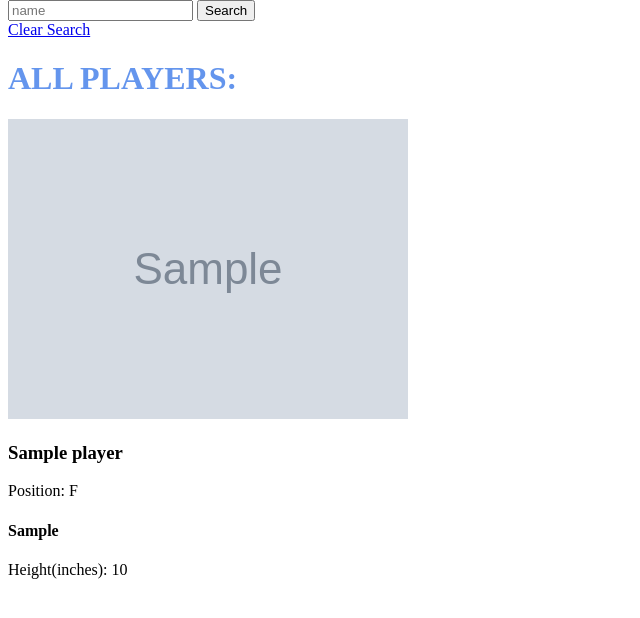
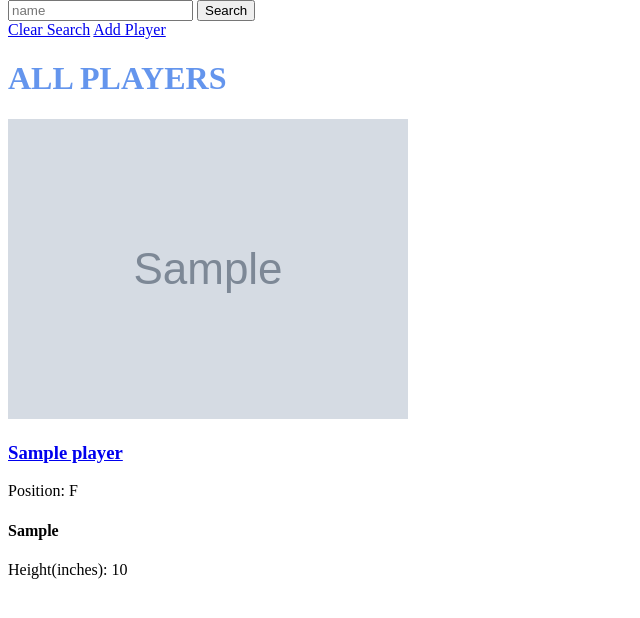
Before and after one commit to nabilk11/django-finch-collector, a Django app: page /players/ in a window 1280 px wide. Shown: the part 26-644 px from the top of the page, without its empty margins (0-640 px from the left). Run offline with Django 4.2, Linux system fonts and the light colour scheme; tables that the repository leaves empty hold one stand-in row (values such as "Sample post"); grey boxes marked "Sample" are stand-in pictures.

Commit message:
player_details page rendered

```diff
--- a/main_app/templates/players.html
+++ b/main_app/templates/players.html
@@ -10,13 +10,16 @@
             <input type="submit" value="Search" />
         </div>
         <a href="{% url 'players' %}">Clear Search</a>
+        <a href="{% url 'add_player' %}">Add Player</a>
     </form>
 
-    <h1>ALL PLAYERS:</h1>
+    <h1>{{header}}</h1>
 
     {% for player in players %}
-    <img src="{{player.img}}" alt="player" />
-    <h3 class="player-name">{{player.name}}</h3>
+    <a href="{% url 'player_detail' player.pk %}" class="details">
+        <img src="{{player.img}}" alt="{{player.name}}" />
+        <h3 class="player-name">{{player.name}}</h3>
+    </a>
     <span class="player-info">Position: {{player.position}}</span>
     <h4 class="player-team">{{player.team}}</h4>
     <span class="player-info">Height(inches): {{player.height}}</span>
--- a/main_app/urls.py
+++ b/main_app/urls.py
@@ -6,6 +6,10 @@ from . import views
 urlpatterns = [
    path('', views.Home.as_view(), name="Home"),
    path('about/', views.About.as_view(), name="about"),
-   path('players/', views.PlayersList.as_view(), name="players")
-
+   # players list path
+   path('players/', views.PlayersList.as_view(), name="players"),
+   # add a player path
+   path('players/new/', views.Add_Player.as_view(), name="add_player"),
+   # player detail path
+   path('players/<int:pk>/', views.PlayerDetail.as_view(), name="player_detail")
 ]
--- a/main_app/views.py
+++ b/main_app/views.py
@@ -1,7 +1,10 @@
+from pyexpat import model
 from django.shortcuts import render
 from django.views import View # <- View class to handle requests
 from django.http import HttpResponse # <- a class to handle sending a type of response
 from django.views.generic.base import TemplateView
+from django.views.generic.edit import CreateView
+from django.views.generic import DetailView
 from .models import Player
 
 # Create your views here.
@@ -41,7 +44,19 @@ class PlayersList(TemplateView):
         # if it exists
         if name != None:
             context["players"] = Player.objects.filter(name__icontains=name)
+            context["header"] = f"Searching for {name}"
         else:
             context["players"] = Player.objects.all() # no longer using player list, accessing context from DB
+            context["header"] = "ALL PLAYERS"
         return context
         # returning context data from fake players db
+
+class Add_Player(CreateView):
+    model = Player
+    fields = ['name', 'img', 'team', 'height', 'position']
+    template_name = "add_player.html"
+    success_url = "/players/"
+
+class PlayerDetail(DetailView):
+    model = Player
+    template_name = "player_detail.html"
```
Also changed, not shown: main_app/templates/add_player.html (added, +16 -0 lines), main_app/templates/player_detail.html (added, +23 -0 lines).
